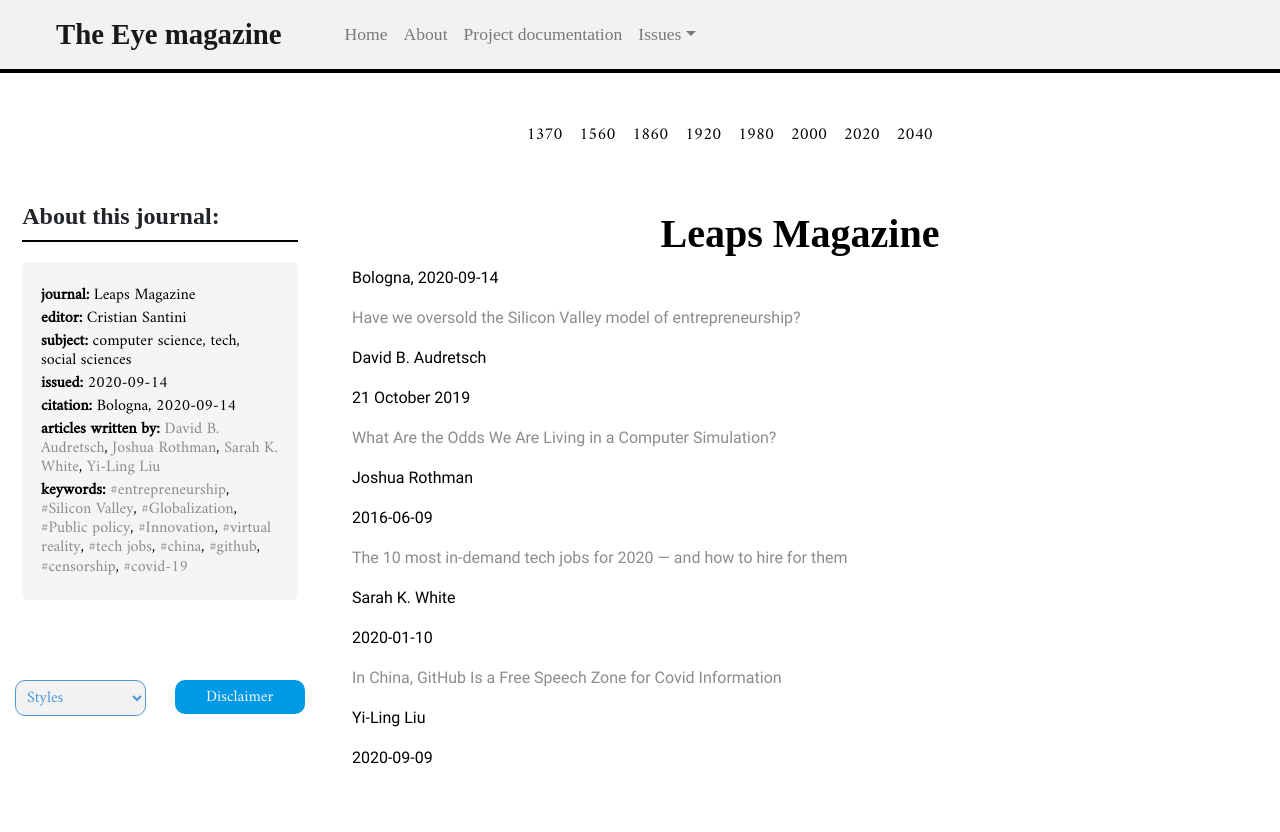
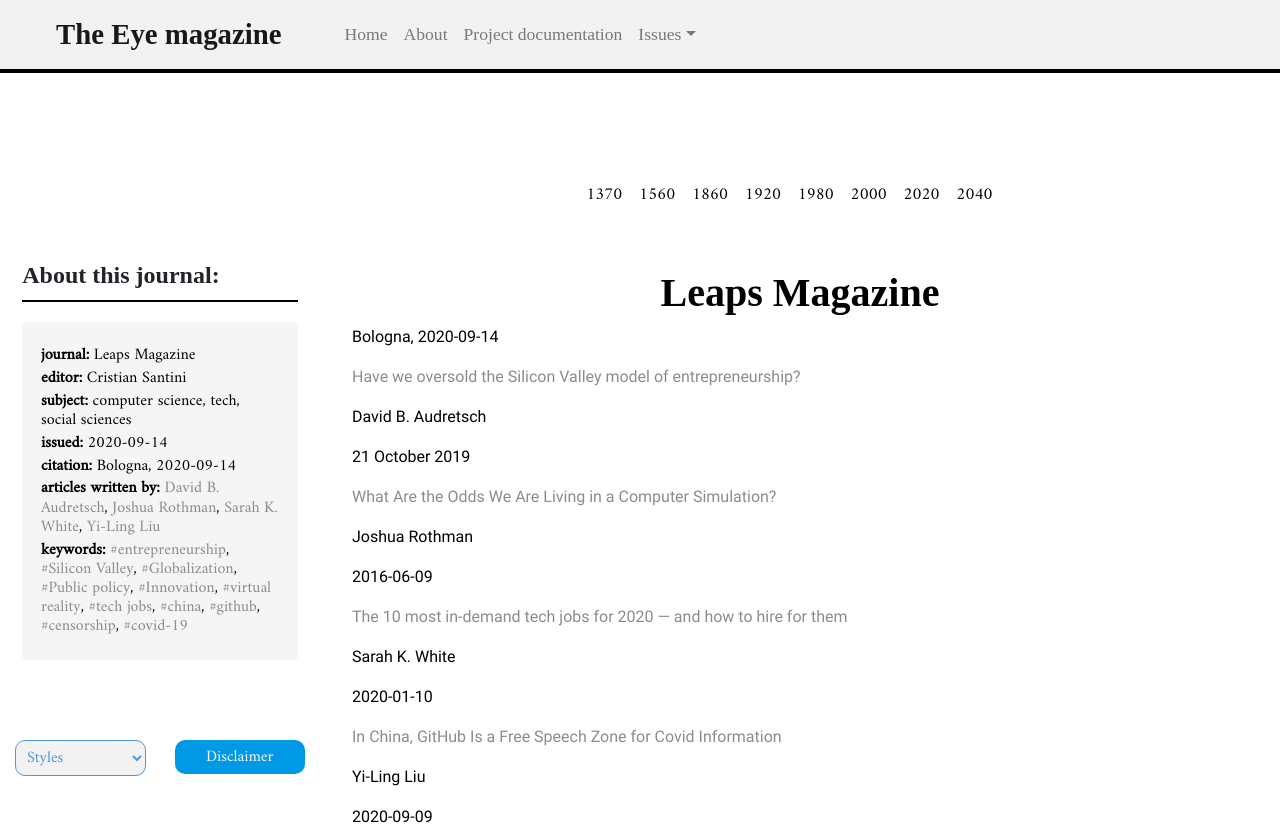
Before and after one commit to elisasilvad/information_modelling, a plain HTML site: page website_tryout/leaps_magazine.html in a window 1280 px wide. Shown: the top 832 px of the page. Drawn offline with nearby package versions, Linux system fonts and the light colour scheme; files that its build step writes are made by us from their sources; a web font is replaced by a local one.

Commit message:
margin buttonList

```diff
--- a/website_tryout/style.css
+++ b/website_tryout/style.css
@@ -518,8 +518,8 @@
 }
 
 #eyeStyle #buttonList {
-  margin-top: 5%;
-  margin-left:40%;
+  margin-top: 10%;
+  margin-left:45%;
 }
 
 @media screen and (max-width: 767px) {
```
